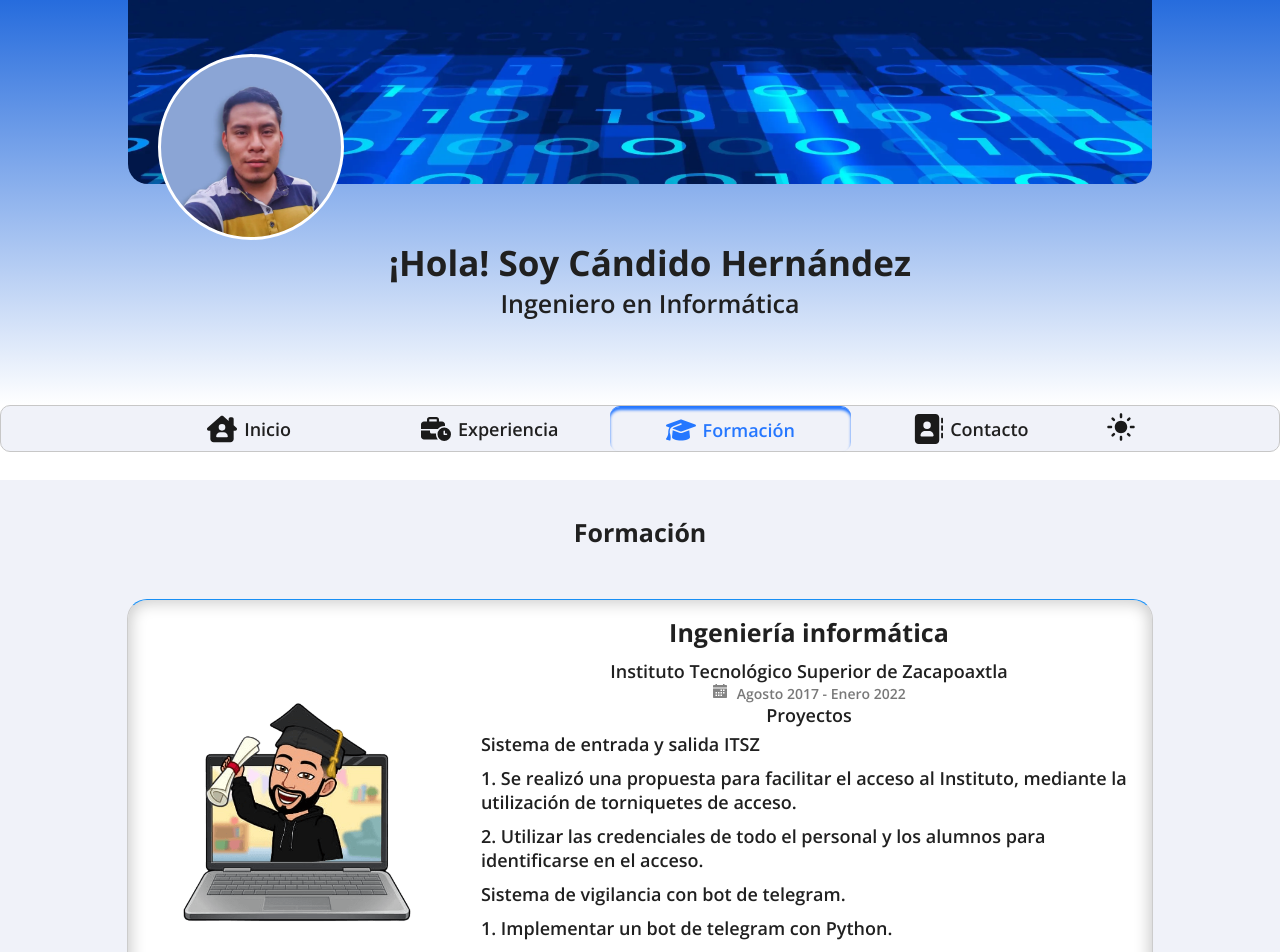
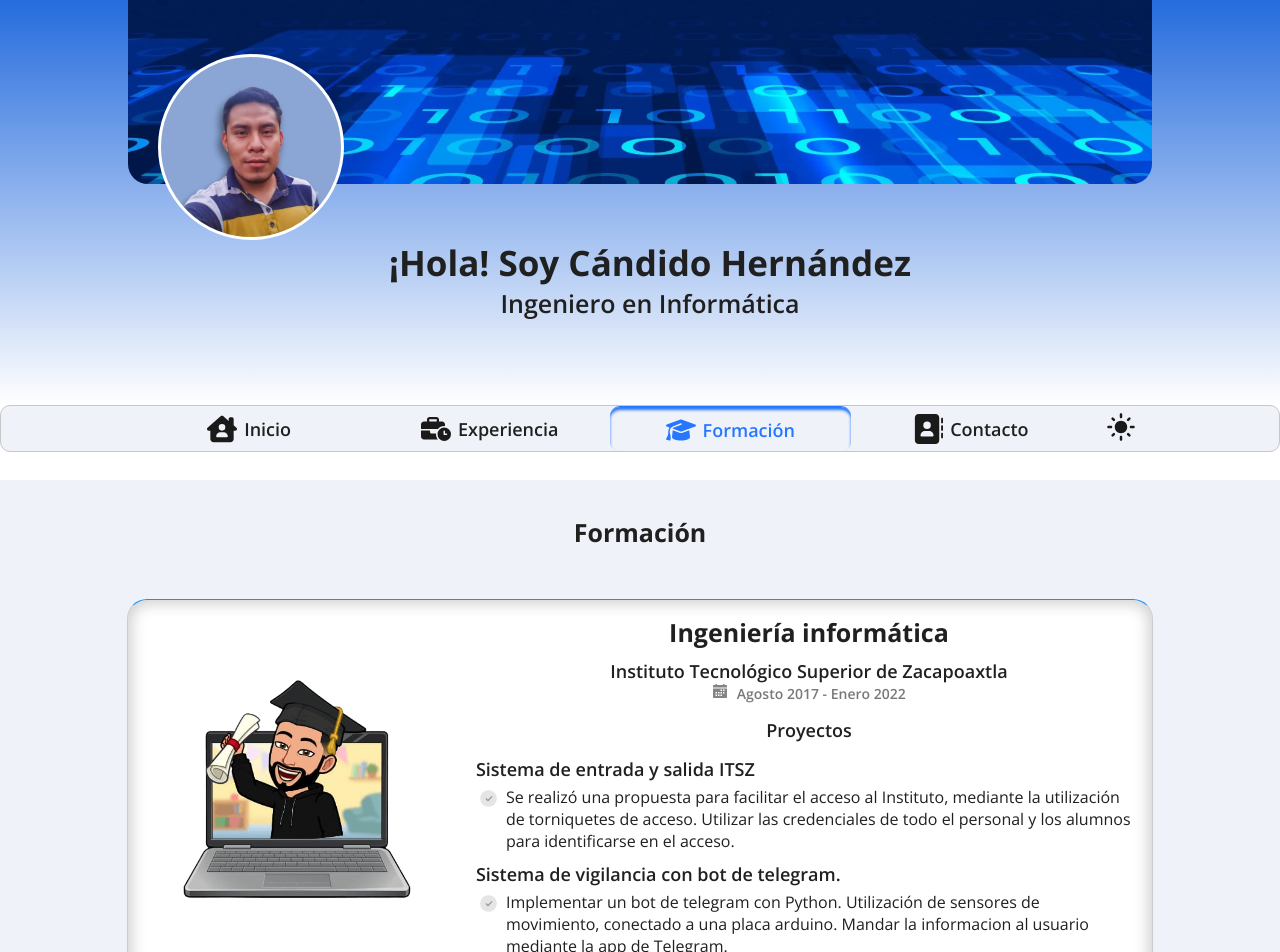
Before and after one commit to Candido-HM/portfolio-candido, an Angular app: page /formacion in a window 1280 px wide. Shown: the top 952 px of the page. Built offline with nearby package versions, Linux system fonts and the light colour scheme.

Commit message:
modificaciones itsz

```diff
--- a/src/app/components/main/formation/formation.component.html
+++ b/src/app/components/main/formation/formation.component.html
@@ -13,17 +13,31 @@
             <section class="description-itsz">
                 <p class="style-universidad">Instituto Tecnológico Superior de Zacapoaxtla</p>
                 <p class="style-universidad date-itsz"><img class="img-calendar" src="../../../../assets/img/icon-calendar.svg" alt="calendar"> Agosto 2017 - Enero 2022</p>
-                <p class="style-universidad">Proyectos</p>
+                <p class="style-universidad project-p">Proyectos</p>
                 <ul>
-                    <li>Sistema de entrada y salida ITSZ</li>
-                    <li>1. Se realizó una propuesta para facilitar el acceso al Instituto, mediante la utilización de torniquetes de acceso.</li>
-                    <li>2. Utilizar las credenciales de todo el personal y los alumnos para identificarse en el acceso.</li>
+                    <li class="itsz-project">Sistema de entrada y salida ITSZ</li>
+                    <li class="project-li">
+                        <figure class="container-check">
+                            <img class="icon-check" src="./../../../../assets/img/icon-check.svg" alt="check">
+                        </figure>
+                        <span>
+                            Se realizó una propuesta para facilitar el acceso al Instituto, mediante la utilización de torniquetes de acceso.
+                            Utilizar las credenciales de todo el personal y los alumnos para identificarse en el acceso.
+                        </span>
+                    </li>
                 </ul>
                 <ul>
-                    <li>Sistema de vigilancia con bot de telegram.</li>
-                    <li>1. Implementar un bot de telegram con Python.</li>
-                    <li>2. Utilización de sensores de movimiento, conectado a una placa arduino.</li>
-                    <li>3. Mandar la informacion al usuario mediante la app de Telegram.</li>
+                    <li class="itsz-project">Sistema de vigilancia con bot de telegram.</li>
+                    <li class="project-li">
+                        <figure class="container-check">
+                            <img class="icon-check" src="./../../../../assets/img/icon-check.svg" alt="check">
+                        </figure>
+                        <span>
+                            Implementar un bot de telegram con Python.
+                            Utilización de sensores de movimiento, conectado a una placa arduino.
+                            Mandar la informacion al usuario mediante la app de Telegram.
+                        </span>
+                    </li>
                 </ul>
             </section>
         </section>
--- a/src/assets/styles/_base.sass
+++ b/src/assets/styles/_base.sass
@@ -46,6 +46,13 @@ $img-user: url('/assets/img/img-user.webp')
     width: 16px
     margin-right: 5px
 
+@mixin style-check()
+    width: 25px
+    height: 25px
+    margin-right: 5px
+    .icon-check
+        width: 25px
+        height: 25px
 
 *
     margin: 0px
@@ -314,14 +321,27 @@ main
                         opacity: 0.6
                         .img-calendar
                            @include img-calendar()
-                    li
+                    .project-p
+                        margin-top: 15px
+                        margin-bottom: 15px
+                    .itsz-project
                         display: flex
                         list-style: none
                         font-family: "OpenSans-SB", Arial, sans-serif
                         font-size: 18px
-                        padding: 5px 15px 5px 15px
-                        // .img-calendar
-                        //     @include img-calendar()
+                        padding: 0px 10px 0px 10px
+                    .project-li
+                        font-family: "OpenSans-R", Arial, sans-serif
+                        font-size: 16px
+                        padding: 5px 15px 5px 10px
+                        list-style: none
+                        display: flex
+                        margin-bottom: 5px
+                        .container-check
+                            @include style-check()
+
+
+
     .udemy-formation
         @include centrar-col()
         width: auto
```
